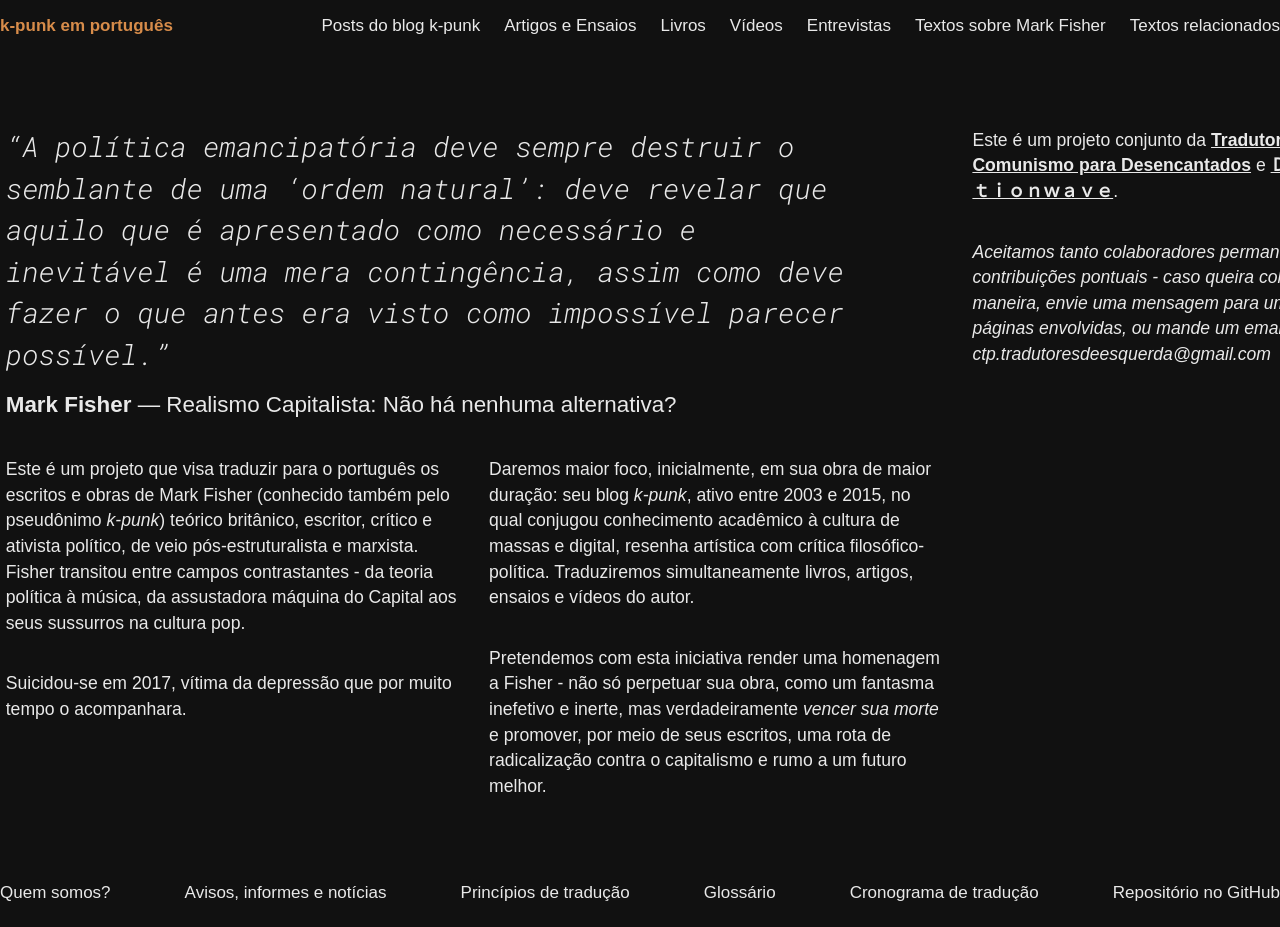
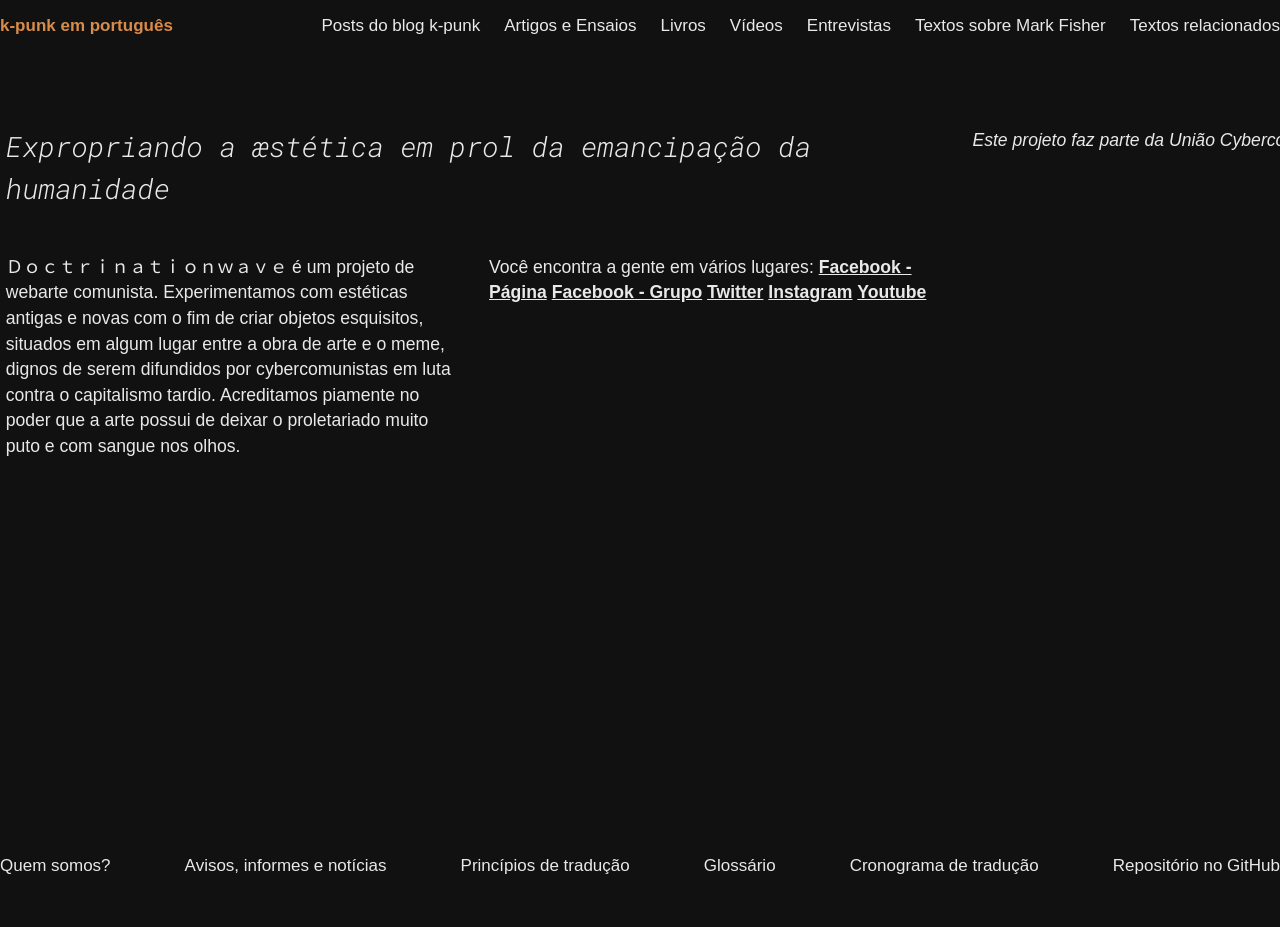
Before and after one commit to doctrinationwave/doctrinationwave.github.io, a Jekyll site: the page built from index.md, in a window 1280 px wide. Built offline with Jekyll 4.4.1, drawn with Linux system fonts in a browser that asks for light colours; some web fonts are replaced; our own code applies the rules of GitHub Pages for plain Markdown files; a script that is not in the unit is left out; after the commit the page ends 900 px from its top, so only the background shows below that.

Commit message:
Nova index

```diff
--- a/index.md
+++ b/index.md
@@ -1,27 +1,24 @@
 {::options parse_block_html="true" /}
 <div class="tile is-ancestor home-tiles">
 <div class="tile is-vertical is-8">
-<div class="tile is-vertical home-quote">>"A política emancipatória deve sempre destruir o semblante de uma 'ordem natural': deve revelar que aquilo que é apresentado como necessário e inevitável é uma mera contingência, assim como deve fazer o que antes era visto como impossível parecer possível."
-
-
-**Mark Fisher** — Realismo Capitalista: Não há nenhuma alternativa?
+<div class="tile is-vertical home-quote">>Expropriando a æstética em prol da emancipação da humanidade
 </div>
 <div class="tile">
 <div class="tile is-vertical">
-Este é um projeto que visa traduzir para o português os escritos e obras de Mark Fisher (conhecido também pelo pseudônimo _k-punk_) teórico britânico, escritor, crítico e ativista político, de veio pós-estruturalista e marxista. Fisher transitou entre campos contrastantes - da teoria política à música, da assustadora máquina do Capital aos seus sussurros na cultura pop.
+Ｄｏｃｔｒｉｎａｔｉｏｎｗａｖｅ é um projeto de webarte comunista. Experimentamos com estéticas antigas e novas com o fim de criar objetos esquisitos, situados em algum lugar entre a obra de arte e o meme, dignos de serem difundidos por cybercomunistas em luta contra o capitalismo tardio. Acreditamos piamente no poder que a arte possui de deixar o proletariado muito puto e com sangue nos olhos.
 
-Suicidou-se em 2017, vítima da depressão que por muito tempo o acompanhara.
 </div>
 <div class="tile is-vertical">
-Daremos maior foco, inicialmente, em sua obra de maior duração: seu blog _k-punk_, ativo entre 2003 e 2015, no qual conjugou conhecimento acadêmico à cultura de massas e digital, resenha artística com crítica filosófico-política. Traduziremos simultaneamente livros, artigos, ensaios e vídeos do autor.
-
-Pretendemos com esta iniciativa render uma homenagem a Fisher - não só perpetuar sua obra, como um fantasma inefetivo e inerte, mas verdadeiramente _vencer sua morte_ e promover, por meio de seus escritos, uma rota de radicalização contra o capitalismo e rumo a um futuro melhor.
+Você encontra a gente em vários lugares:
+[Facebook - Página](https://facebook.com/DOCTRINATIONWAVE)
+[Facebook - Grupo](https://www.facebook.com/groups/aestheticacomunistabrasileira/)
+[Twitter](https://twitter.com/Doutrinarwave)
+[Instagram](https://www.instagram.com/doctrinationwave/)
+[Youtube](https://www.youtube.com/channel/UC33pBdx3FX7dbQG-enftSqQ)
 </div>
 </div>
 </div>
 <div class="tile is-4 is-vertical">
-Este é um projeto conjunto da [Tradutores Proletários](https://www.facebook.com/TradutoresProletários), [Comunismo para Desencantados](https://www.facebook.com/ComunismoParaDesencantados) e [Ｄｏｃｔｒｉｎａｔｉｏｎｗａｖｅ](https://www.facebook.com/DOCTRINATIONWAVE/).
-
-_Aceitamos tanto colaboradores permanentes como contribuições pontuais - caso queira colaborar de alguma maneira, envie uma mensagem para uma das três páginas envolvidas, ou mande um email para ctp.tradutoresdeesquerda@gmail.com_
+_Este projeto faz parte da União Cybercomunista_
 </div>
 </div>
```
